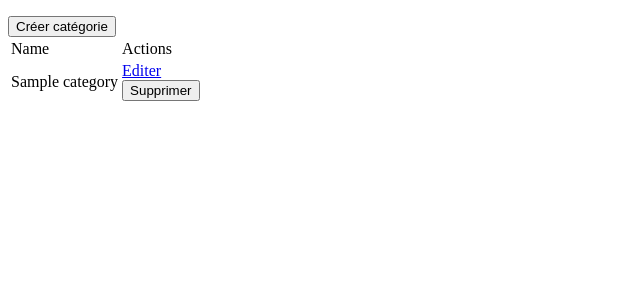
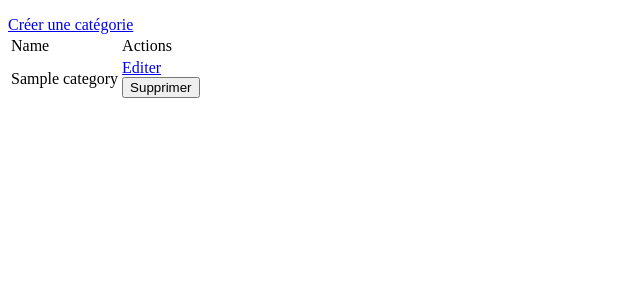
Before and after one commit to 97mams/toroSakafo, a Symfony app: template templates/admin/categories/index.html.twig in a window 1280 px wide. Shown: the part 78-378 px from the top of the page, without its empty margins (0-640 px from the left). Run offline with Twig, Linux system fonts and the light colour scheme; the template is opened without the code that fills it: most values are stand-ins (such as "Sample title", 1, 10 or a date in 2020); some libraries are stand-ins or nearby versions.

Commit message:
update many files

```diff
--- a/src/Controller/Admin/category/CategoryController.php
+++ b/src/Controller/Admin/category/CategoryController.php
@@ -24,7 +24,7 @@ class CategoryController extends AbstractController
         ]);
     }
 
-    #[Route('/categorie/ajout', name: 'category.create')]
+    #[Route('/categorie/ajout', name: 'category.create', methods: ['GET', 'POST'])]
     public function create(EntityManagerInterface $em, Request $request): Response
     {
         $category = new Category();
--- a/src/Controller/Admin/recipe/RecipeController.php
+++ b/src/Controller/Admin/recipe/RecipeController.php
@@ -38,7 +38,7 @@ class RecipeController extends AbstractController
         }
 
         return $this->render('admin/recipe/create.html.twig', [
-            '$form' => $formRecipe,
+            '$formRecipe' => $formRecipe
         ]);
     }
 
--- a/templates/admin/categories/index.html.twig
+++ b/templates/admin/categories/index.html.twig
@@ -4,7 +4,7 @@
 {% endblock %}
 
 {% block body %}
-	<button class="btn btn-primary btn-sm my-3">Créer catégorie</button>
+	<a href="{{path('admin.category.create')}}" class="btn btn-primary btn-sm my-3">Créer une catégorie</a>
 
 	<table class="table table-striped">
 		<thead>
--- a/templates/admin/recipe/_form.html.twig
+++ /dev/null
@@ -1 +0,0 @@
-{{ form('formRecipe') }}
--- a/templates/admin/recipe/create.html.twig
+++ b/templates/admin/recipe/create.html.twig
@@ -5,5 +5,4 @@
 
 {% block body %}
 	<h1>Créer une recette</h1>
-	{% include "admin/recipe/_form.html.twig" %}
-{% endblock %}
+	{{ form(formRecipe) }}{% endblock %}
--- a/templates/admin/recipe/index.html.twig
+++ b/templates/admin/recipe/index.html.twig
@@ -4,7 +4,7 @@
 {% endblock %}
 
 {% block body %}
-	<a href="path('admin.recipe.create')" class="btn btn-primary btn-sm my-3">Créer une recette</a>
+	<a href="{{path('admin.recipe.create')}}" class="btn btn-primary btn-sm my-3">Créer une recette</a>
 
 	<table class="table table-striped ">
 		<thead>
--- a/templates/base.html.twig
+++ b/templates/base.html.twig
@@ -21,10 +21,10 @@
 				<div class="collapse navbar-collapse" id="navbarNav">
 					<ul class="navbar-nav">
 						<li class="nav-item">
-							<a class="nav-link {{ app.current_route == 'admin.recipe.' ? 'active' : '' }}" href="{{ path('admin.recipe.index') }}">Recettes</a>
+							<a class="nav-link {{ app.current_route starts with 'admin.recipe.' ? 'active' : '' }}" href="{{ path('admin.recipe.index') }}">Recettes</a>
 						</li>
 						<li class="nav-item">
-							<a class="nav-link {{ app.current_route == 'admin.category.' ? 'acitve' : '' }}" href="{{ path('admin.category.index') }}">Catégorie</a>
+							<a class="nav-link {{ app.current_route starts with 'admin.category.' ? 'active' : '' }}" href="{{ path('admin.category.index') }}">Catégorie</a>
 						</li>
 					</ul>
 				</div>
```
